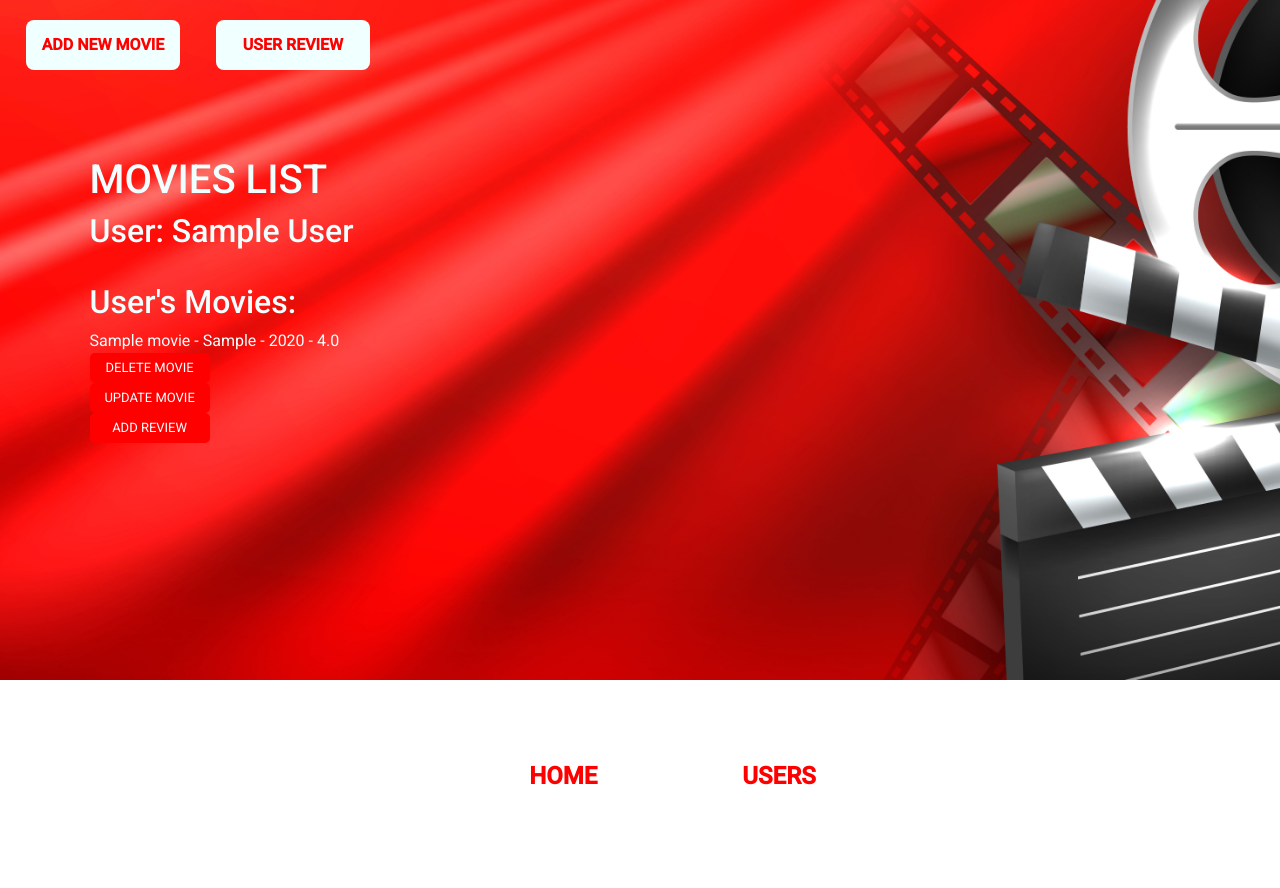
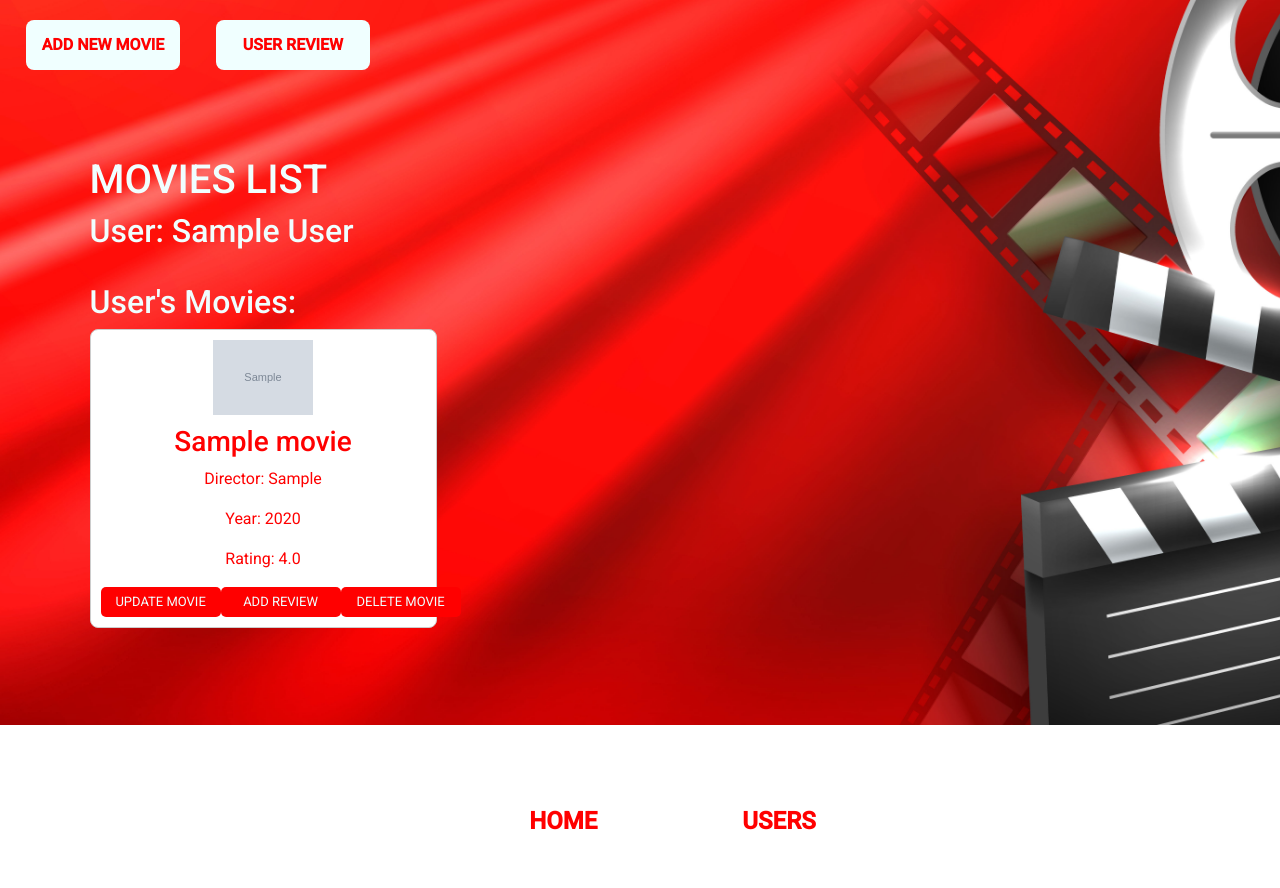
Before and after one commit to Viki12MK/MovieWebApp-Phase5, a Flask app: page /user_movies/1 in a window 1280 px wide. Shown: the part 161-1049 px from the top of the page. Run offline with Flask 3, Linux system fonts and the light colour scheme; tables that the repository leaves empty hold one stand-in row (values such as "Sample post"); grey boxes marked "Sample" are stand-in pictures; some libraries are stand-ins or nearby versions.

Commit message:
Update user_movies.html

```diff
--- a/templates/user_movies.html
+++ b/templates/user_movies.html
@@ -18,8 +18,6 @@
         <div class="header-txt">
             <h1>MovieWeb App</h1>
         </div>
-
-
     </div>
 
     <nav class="navbar">
@@ -43,22 +41,39 @@
         <h2>User: {{ user['name'] }}</h2>
         <br>
         <h2>User's Movies:</h2>
-                <ul>
+        <div class="row">
             {% for movie in user_movies %}
-                    <li>{{ movie.title }} - {{ movie.director }} - {{ movie.year }} - {{ movie.rating }}
-                        <div class="button" id="delete_btn">
-                            <a href="{{ url_for('delete_movie', user_id=user['id'], movie_id=movie['id']) }}"><button>DELETE MOVIE</button></a>
+                <div class="col-md-4">
+                    <div class="movie-card">
+                        <div class="display-movie">
+                            {% if movie.poster %}
+                                <img src="{{ movie.poster }}" alt="{{ movie.title }} Poster" class="movie-poster">
+                            {% else %}
+                                <p>No poster available</p>
+                            {% endif %}
                         </div>
+                        <div class="movie-details">
+                            <h3>{{ movie.title }}</h3>
+                            <p>Director: {{ movie.director }}</p>
+                            <p>Year: {{ movie.year }}</p>
+                            <p>Rating: {{ movie.rating }}</p>
+                        </div>
+                        <div class="btn-section">
                             <div class="button" id="update-btn">
                                 <a href="{{ url_for('update_movie', user_id=user['id'], movie_id=movie['id']) }}"><button>UPDATE MOVIE</button></a>
                             </div>
                             <div class="button" id="add_review-btn">
                                 <a href="{{ url_for('add_review', user_id=user['id'], movie_id=movie['id']) }}"><button>ADD REVIEW</button></a>
                             </div>
-                    </li>
+                            <div class="button" id="delete_btn">
+                                <a href="{{ url_for('delete_movie', user_id=user['id'], movie_id=movie['id']) }}"><button>DELETE MOVIE</button></a>
+                            </div>
+
+                        </div>
+                    </div>
+                </div>
             {% endfor %}
-                    <br>
-                </ul>
+        </div>
     </div>
 </main>
 <footer>
```
Lines whose indentation alone changed are shown as unchanged.
